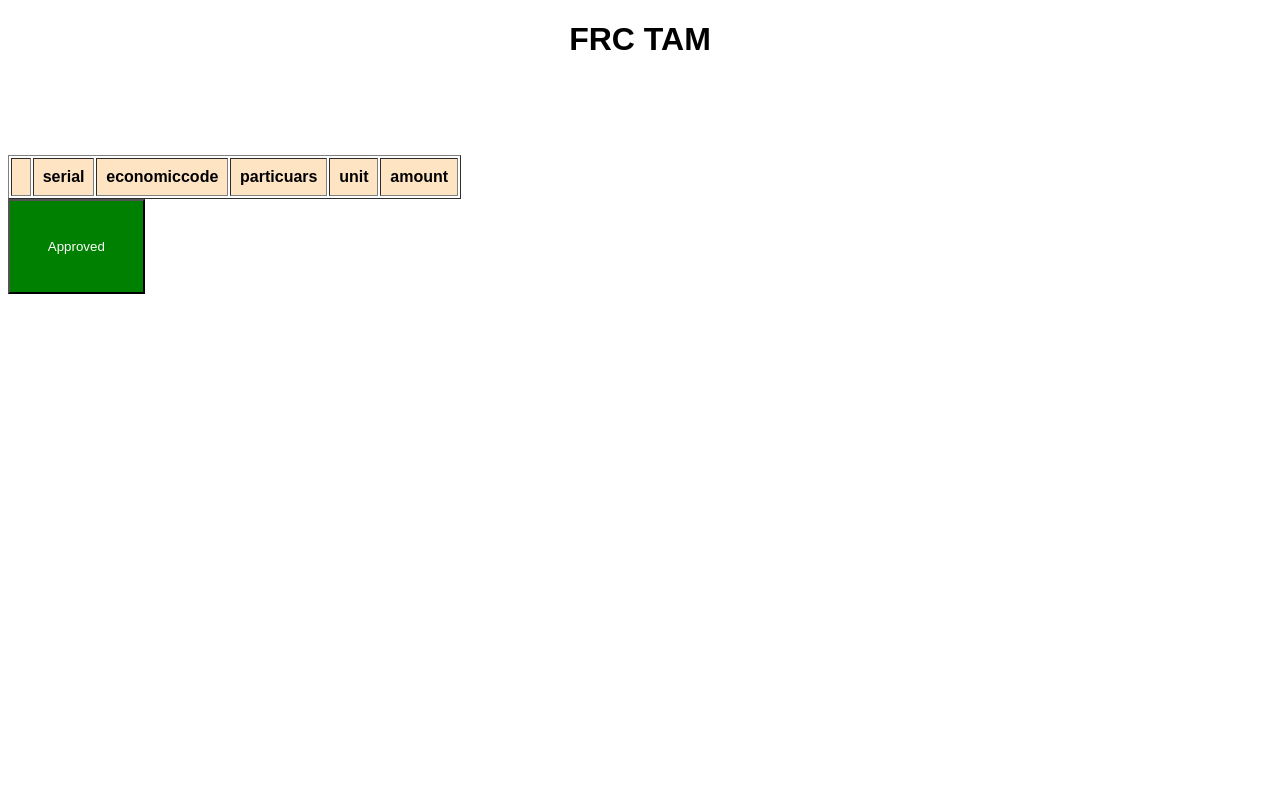
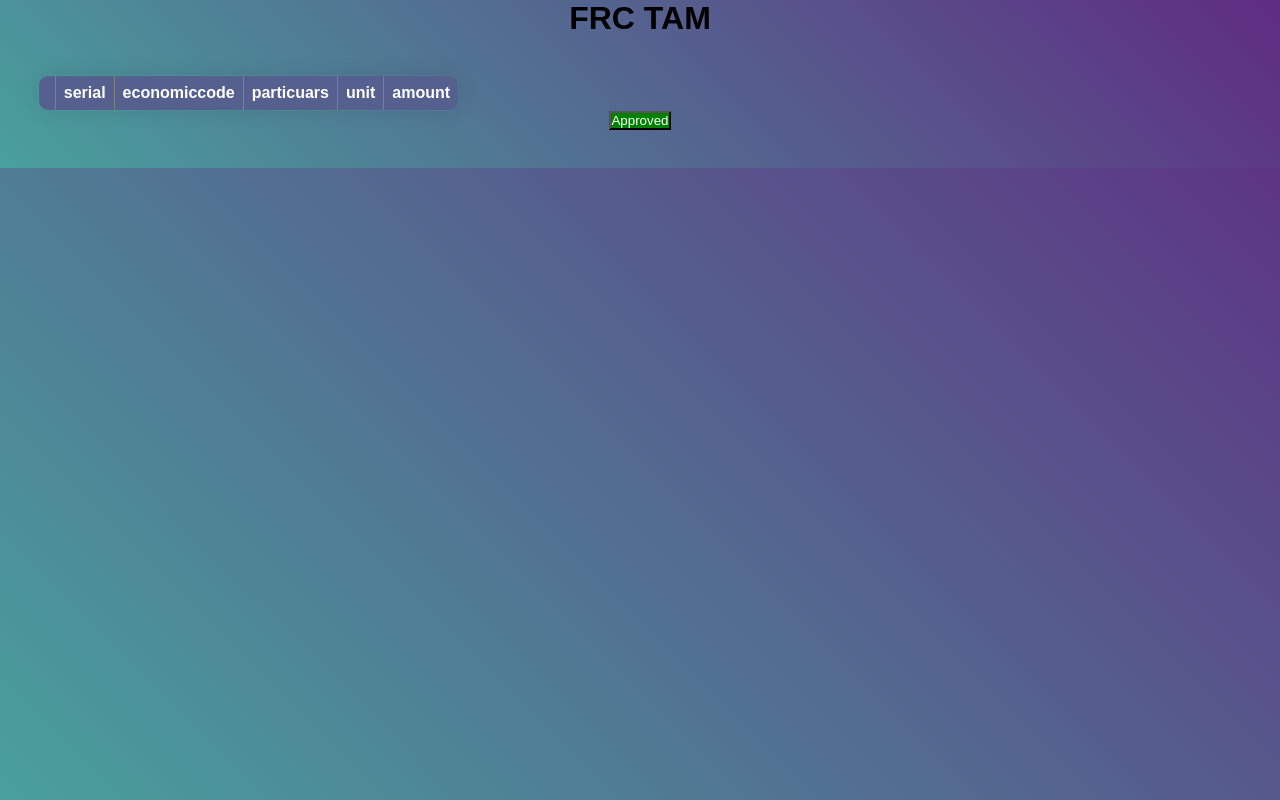
Before and after one commit to ANIKFRCBD/IPSAISL5, a Django app: a page that uses IPSAISL5/Templates/tam.html in a window 1280 px wide. Run offline with Django 4.2, Linux system fonts and the light colour scheme; lists and menus that the app fills with data are empty.

Commit message:
UI updated

```diff
--- a/IPSAISL5/Templates/tam.html
+++ b/IPSAISL5/Templates/tam.html
@@ -1,43 +1,111 @@
 {% load static %}
 <!DOCTYPE html>
 <html>
+
 <head>
   <title>TAM-IPSAISL5</title>
   <style>
+    * {
+      margin: 0px;
+      padding: 0px;
+      box-sizing: border-box;
+      font-family: Arial, sans-serif;
+    }
+
+    html,
+    body {
+      min-width: 100%;
+      min-height: 100%;
+      margin: 0;
+      background: linear-gradient(45deg, #49a09d, #5f2c82);
+      font-family: sans-serif;
+      font-weight: 100;
+    }
+
     body {
       font-family: Arial, sans-serif;
     }
-        table{
-          align-items: center;
+
+    table {
+      border-radius: 10px;
+      border-collapse: collapse;
+      width: 100%;
+      /* position: relative; */
+      /* width: 800px; */
+      /* border-collapse: collapse; */
+      overflow: hidden;
+      box-shadow: 0 0 20px rgba(0, 0, 0, 0.1);
+      width: max-content;
     }
-        th{
-          padding: 1ch;
-          background-color: bisque;
+
+    th,
+    td {
+      text-align: justify;
+      padding: 8px;
+      /* border: 1px solid #dddddd; */
+      /* padding: 15px; */
+      background-color: rgba(255, 255, 255, 0.2);
+      color: #fff;
+      /* width: auto; */
+      /* position: sticky;
+  top: 0; */
     }
-        button{
-          padding: 1cm ;
+
+    th {
+      /* background-color: #f2f2f2;
+    font-weight: bold; */
+      /* z-index: 2; */
+      text-align: justify;
+
     }
-        .trm_list{
-        padding: 1in;
-        border: 1ch;
+
+    thead {
+      th {
+        background-color: #55608f;
+        /* position: sticky;
+    top: 0; */
+      }
+    }
+
+    tbody {
+      tr {
+        &:hover {
+          background-color: rgba(255, 255, 255, 0.3);
+        }
+      }
+
+      td {
+        position: relative;
+
+        &:hover {
+          &:before {
+            content: "";
+            position: absolute;
+            left: 0;
+            right: 0;
+            top: -9999px;
+            bottom: -9999px;
+            background-color: rgba(255, 255, 255, 0.2);
+            z-index: -1;
+          }
+        }
+      }
     }
   </style>
   <script src="https://code.jquery.com/jquery-3.6.3.min.js"></script>
 </head>
+
 <body>
   <h1 style="text-align: center;"> FRC TAM </h1>
 
-    <div class="Table">
-    <table>
-      <tbody>
-      <div class="trm_list" style="text-align: center; padding: 1cm;">
-        <table>
+  <div class="">
+    <div class="d-flex justify-content-center" style="text-align: center; padding: 1cm;">
       {{ tam_list | safe }}
-        <form method='GET'action="{% url 'tamapprover' %}">
+      <form method='GET' action="{% url 'tamapprover' %}">
         <button style="background-color: green; color: white;"> Approved</button>
       </form>
-      </table>
     </div>
   </div>
 </body>
+
 </html>
```
Also changed, not shown: IPSAISL5/Templates/budget.html (+14 -9 lines). Lines whose indentation alone changed are shown as unchanged.
